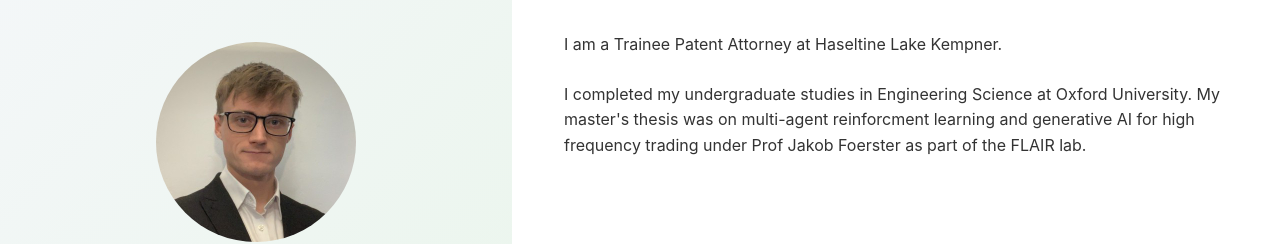
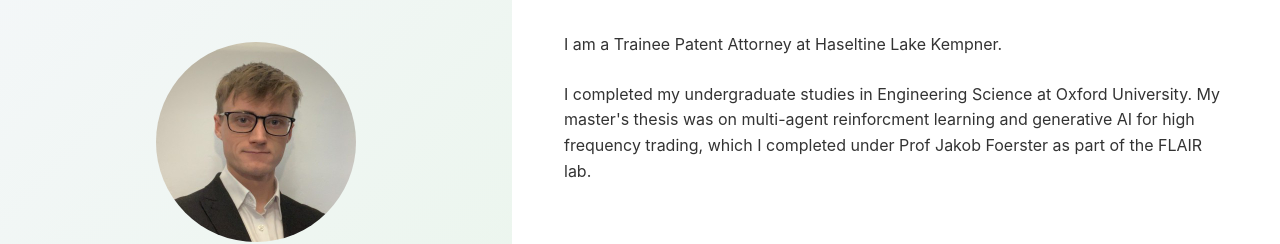
Before and after one commit to reubenleyland/reubenleyland, a plain HTML site: page index.html in a window 1280 px wide. Shown: the part 211-455 px from the top of the page. Drawn offline with Linux system fonts and the light colour scheme.

Commit message:
small changes

```diff
--- a/index.html
+++ b/index.html
@@ -152,7 +152,7 @@
             <h2>About Me</h2>
             <div class="about-content">
                 <p>I am a Trainee Patent Attorney at Haseltine Lake Kempner.</p>
-                <p>I completed my undergraduate studies in Engineering Science at Oxford University. My master's thesis was on multi-agent reinforcment learning and generative AI for high frequency trading under Prof Jakob Foerster as part of the FLAIR lab. </p>
+                <p>I completed my undergraduate studies in Engineering Science at Oxford University. My master's thesis was on multi-agent reinforcment learning and generative AI for high frequency trading, which I completed under Prof Jakob Foerster as part of the FLAIR lab. </p>
                 <p></p>
             </div>
         </section>
```
